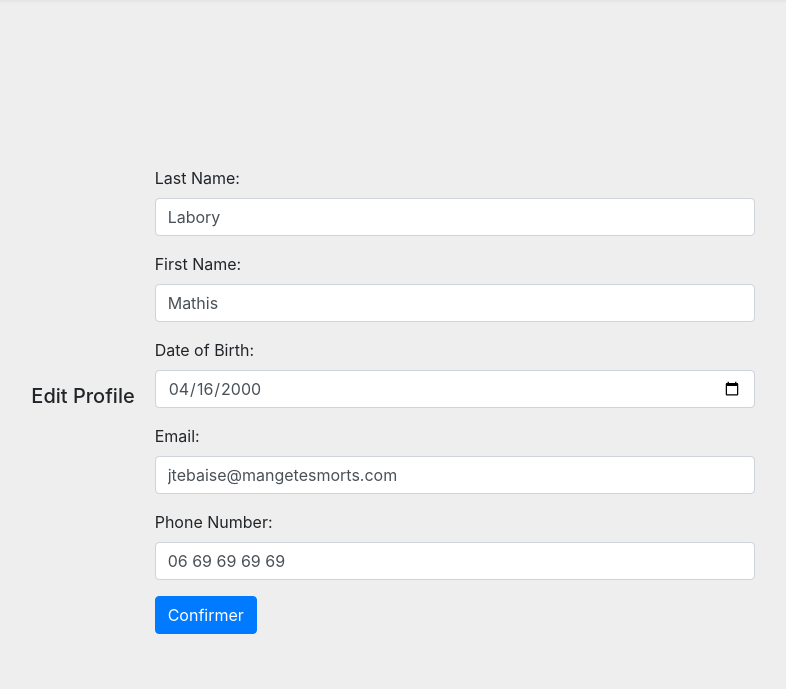
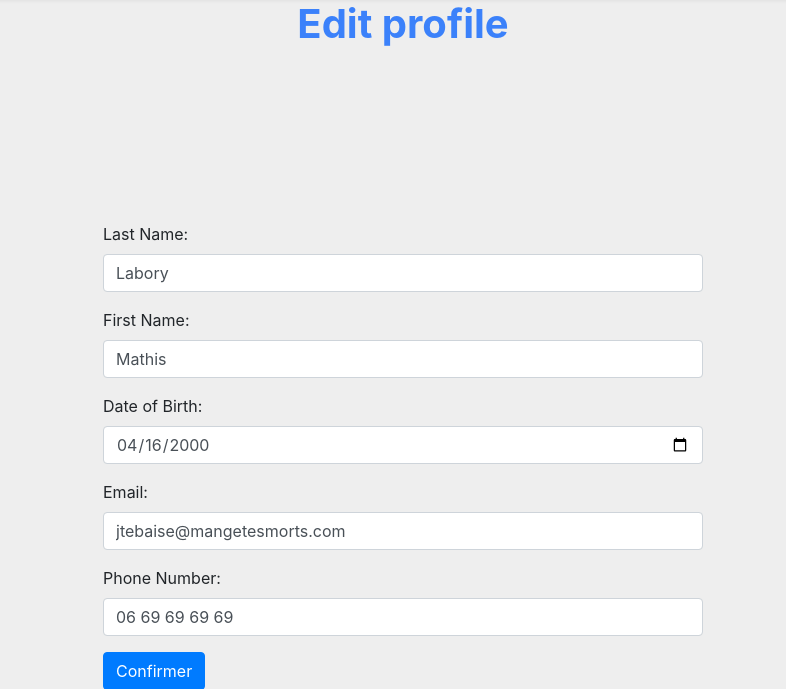
Before and after one commit to Seikonolff/Projet-Tang-air, a Flask app: page /edit_profile in a window 1280 px wide. Shown: the part 72-761 px from the top of the page, without its empty margins (237-1023 px from the left). Before the commit the page ends 706 px from the top, so only its background shows below. Run offline with Flask 3, Linux system fonts and the light colour scheme; some libraries are stand-ins or nearby versions; some web fonts are replaced.

Commit message:
Ajout des routes entre view et edit profile

```diff
--- a/main.py
+++ b/main.py
@@ -294,7 +294,7 @@ def profile():
 
 @app.route('/edit_profile', methods=["GET"])
 def edit_profile():
-    return render_template("EditProfil.html")
+    return render_template("EditProfile.html")
 
 @app.route('/chat')
 def chat() :
--- a/templates/EditProfil.html
+++ b/templates/EditProfile.html
@@ -3,14 +3,17 @@
 {% block content %}
 
 <style>
+  h1 {
+  text-align: center;
+  }
   .edit-profile-form {
     margin: 20px;
     width: 600px;
   }
 </style>
+<h1><span style="color: rgb(59, 129, 250);"><b>Edit profile</b></span></h1>
 
 <div class="container">
-  <h5>Edit Profile</h5>
   <form class="edit-profile-form" action="/update_profile" method="POST">
     <div class="form-group">
       <label for="last_name">Last Name:</label>
--- a/templates/ViewProfilePage.html
+++ b/templates/ViewProfilePage.html
@@ -5,7 +5,7 @@
 <style>
   .profile-card {
     margin: 20px;
-    width: 600px; /* Largeur de la carte utilisateur */
+    width: 800px; /* Largeur de la carte utilisateur */
   }
   .profile-card .user-info {
     display: flex;
@@ -27,7 +27,7 @@
     margin-top: 20px;
   }
   .reservation-card {
-    width: 300px; /* Largeur de chaque carte de réservation */
+    width: 400px; /* Largeur de chaque carte de réservation */
     margin-bottom: 20px;
   }
 </style>
@@ -38,7 +38,7 @@
     <div class="card">
       <div class="card-body">
         <span class="settings-icon">
-          <a href="edit_profile.html"> <!-- Remplacez par le lien vers la page de modification du profil -->
+          <a href="./edit_profile"> <!-- Remplacez par le lien vers la page de modification du profil -->
             <i class="fas fa-cog"></i> <!-- Remplacez par l'icône d'engrenage souhaitée -->
           </a>
         </span>
--- a/templates/base.html
+++ b/templates/base.html
@@ -250,7 +250,7 @@ body {
                     <div class="nav-item dropdown">
                         <a href="#" data-toggle="dropdown" class="nav-link dropdown-toggle user-action"><img src="{{session['photoDeProfil']}}" class="avatar" alt="Avatar">{{session['prenom']}} {{session['nom']}}<b class="caret"></b></a>
                         <div class="dropdown-menu">
-                            <a href="#" class="dropdown-item"><i class="fa fa-user-o"></i> Profile</a></a>
+                            <a href="./profile" class="dropdown-item"><i class="fa fa-user-o"></i> Profile</a></a>
                             <a href="#" class="dropdown-item"><i class="fa fa-calendar-o"></i> Calendar</a></a>
                             <a href="#" class="dropdown-item"><i class="fa fa-sliders"></i> Settings</a></a>
                             <div class="dropdown-divider"></div>
```
